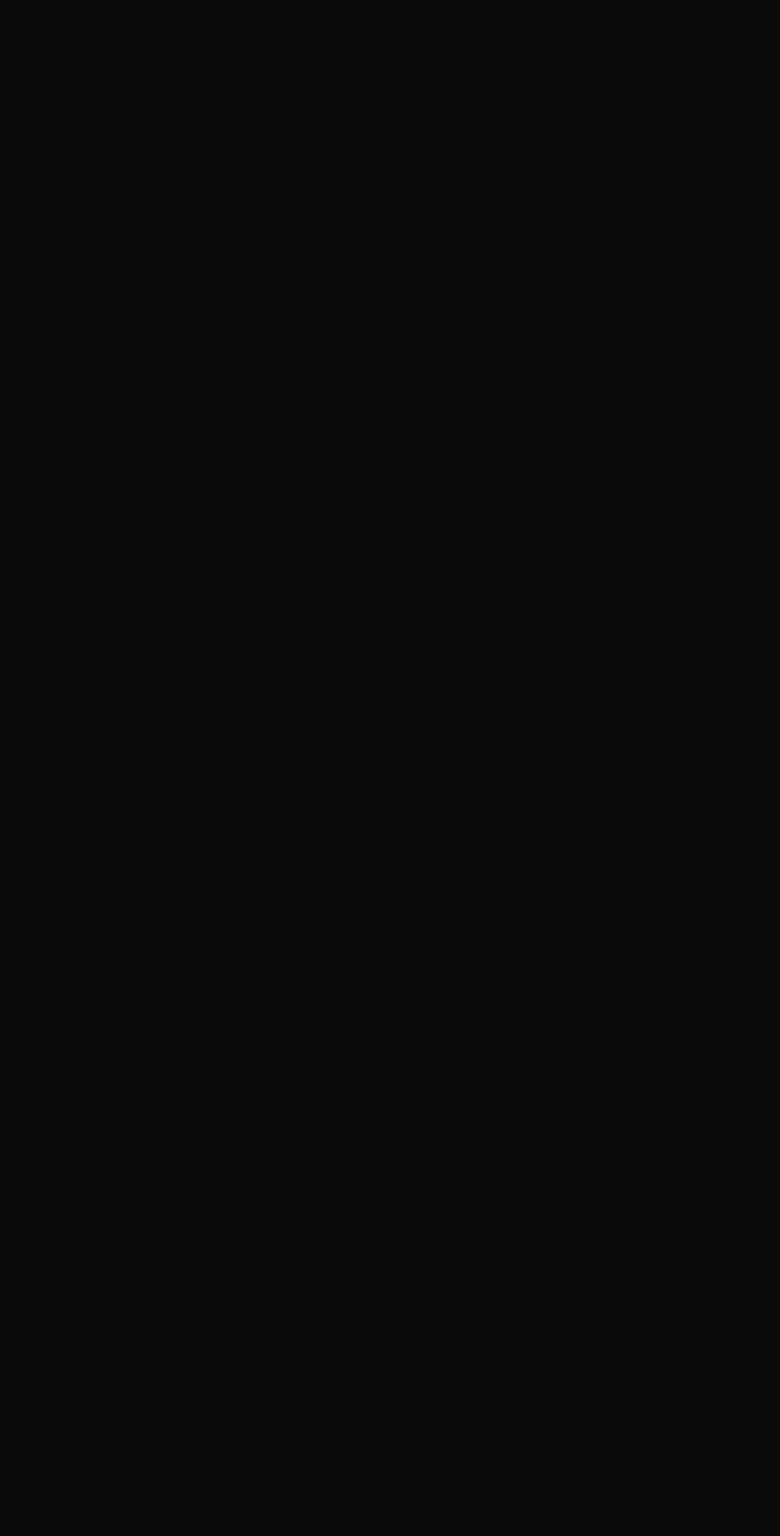
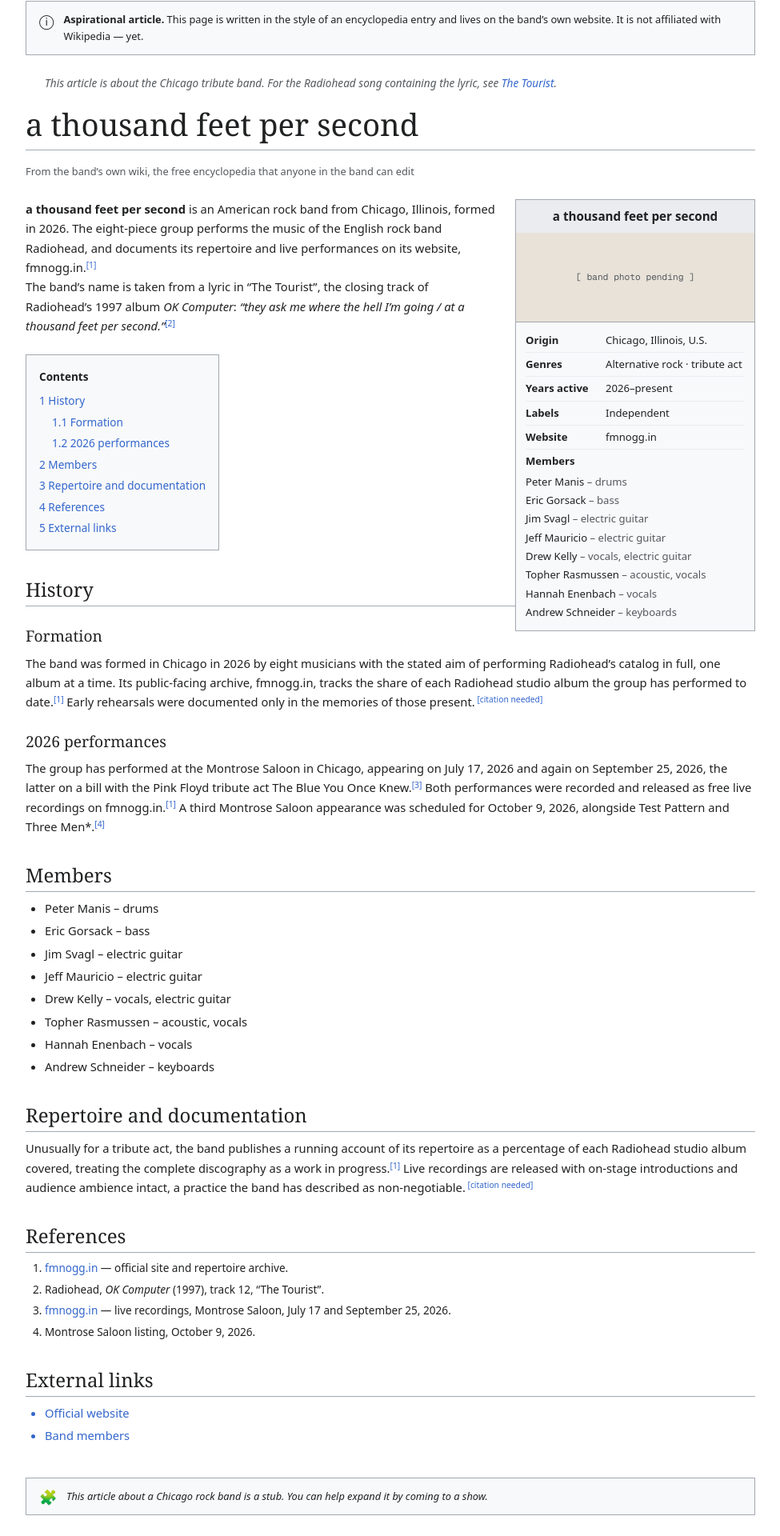
Before and after one commit to topher416/fmnogg.in, a Next.js app: page /wiki in a window 1280 px wide. Before the commit this address had no page. Shown: the part 39-1959 px from the top of the page at 80% size, without its empty margins (152-1127 px from the left). Before the commit the page ends 800 px from the top, so only its background shows below. Built offline with nearby package versions, Linux system fonts and the light colour scheme; a web font is replaced by a local one.

Commit message:
Add hidden Wikipedia-style aspirational article at /wiki (no nav link)

```diff
--- /dev/null
+++ b/src/app/wiki/page.tsx
@@ -0,0 +1,226 @@
+import type { Metadata } from "next";
+
+export const metadata: Metadata = {
+  title: "a thousand feet per second — Wiki",
+  description: "An aspirational encyclopedia article about the Chicago Radiohead cover band a thousand feet per second.",
+  robots: { index: false, follow: false },
+};
+
+const MEMBERS = [
+  ["Peter Manis", "drums"],
+  ["Eric Gorsack", "bass"],
+  ["Jim Svagl", "electric guitar"],
+  ["Jeff Mauricio", "electric guitar"],
+  ["Drew Kelly", "vocals, electric guitar"],
+  ["Topher Rasmussen", "acoustic, vocals"],
+  ["Hannah Enenbach", "vocals"],
+  ["Andrew Schneider", "keyboards"],
+] as const;
+
+function Ref({ n }: { n: number }) {
+  return (
+    <sup className="text-[#3366cc] text-[0.7em] whitespace-nowrap">
+      [{n}]
+    </sup>
+  );
+}
+
+function H2({ id, children }: { id: string; children: React.ReactNode }) {
+  return (
+    <h2
+      id={id}
+      className="font-serif text-[1.5rem] leading-snug mt-8 mb-2 pb-1 border-b border-[#a2a9b1] text-[#202122] scroll-mt-4"
+    >
+      {children}
+    </h2>
+  );
+}
+
+function H3({ id, children }: { id: string; children: React.ReactNode }) {
+  return (
+    <h3
+      id={id}
+      className="font-serif text-[1.2rem] leading-snug mt-6 mb-2 text-[#202122] scroll-mt-4"
+    >
+      {children}
+    </h3>
+  );
+}
+
+export default function WikiPage() {
+  return (
+    <div className="min-h-screen bg-white text-[#202122]">
+      <main className="max-w-[960px] mx-auto px-4 sm:px-6 py-6 sm:py-10 text-[0.92rem] leading-[1.65]">
+        {/* aspirational disclaimer */}
+        <div className="mb-6 border border-[#a2a9b1] bg-[#f8f9fa] px-4 py-3 text-[0.8rem] leading-relaxed flex gap-3">
+          <span className="text-lg leading-none mt-0.5">ⓘ</span>
+          <p>
+            <strong>Aspirational article.</strong> This page is written in the
+            style of an encyclopedia entry and lives on the band&rsquo;s own
+            website. It is not affiliated with Wikipedia — yet.
+          </p>
+        </div>
+
+        {/* hatnote */}
+        <p className="italic text-[0.85rem] text-[#54595d] mb-4 pl-6">
+          This article is about the Chicago tribute band. For the Radiohead
+          song containing the lyric, see{" "}
+          <span className="text-[#3366cc]">The Tourist</span>.
+        </p>
+
+        <h1 className="font-serif text-[2rem] sm:text-[2.4rem] leading-tight pb-2 border-b border-[#a2a9b1] mb-4">
+          a thousand feet per second
+        </h1>
+        <p className="text-[0.8rem] text-[#54595d] mb-6">
+          From the band&rsquo;s own wiki, the free encyclopedia that anyone
+          in the band can edit
+        </p>
+
+        {/* infobox */}
+        <aside className="sm:float-right sm:ml-6 sm:mb-4 mb-6 w-full sm:w-[300px] border border-[#a2a9b1] bg-[#f8f9fa] text-[0.82rem] leading-relaxed">
+          <div className="bg-[#eaecf0] px-3 py-2 text-center font-bold text-[0.95rem]">
+            a thousand feet per second
+          </div>
+          <div className="px-3 py-3 border-b border-[#a2a9b1] flex items-center justify-center h-28 bg-[#e8e2d9] text-[#54595d] font-mono text-[0.7rem] text-center">
+            [ band photo pending ]
+          </div>
+          <dl className="px-3 py-2">
+            {[
+              ["Origin", "Chicago, Illinois, U.S."],
+              ["Genres", "Alternative rock · tribute act"],
+              ["Years active", "2026–present"],
+              ["Labels", "Independent"],
+              ["Website", "fmnogg.in"],
+            ].map(([k, v]) => (
+              <div key={k} className="flex gap-2 py-1 border-b border-[#eaecf0] last:border-0">
+                <dt className="font-bold w-[92px] shrink-0">{k}</dt>
+                <dd className="m-0">{v}</dd>
+              </div>
+            ))}
+            <div className="py-1">
+              <dt className="font-bold mb-1">Members</dt>
+              <dd className="m-0">
+                <ul className="list-none m-0 p-0 space-y-0.5">
+                  {MEMBERS.map(([name, role]) => (
+                    <li key={name}>
+                      {name} <span className="text-[#54595d]">– {role}</span>
+                    </li>
+                  ))}
+                </ul>
+              </dd>
+            </div>
+          </dl>
+        </aside>
+
+        {/* lead */}
+        <p>
+          <strong>a thousand feet per second</strong> is an American rock band
+          from Chicago, Illinois, formed in 2026. The eight-piece group
+          performs the music of the English rock band Radiohead, and
+          documents its repertoire and live performances on its website,
+          fmnogg.in.<Ref n={1} />
+        </p>
+        <p>
+          The band&rsquo;s name is taken from a lyric in &ldquo;The
+          Tourist&rdquo;, the closing track of Radiohead&rsquo;s 1997 album{" "}
+          <em>OK Computer</em>: <em>&ldquo;they ask me where the hell
+          I&rsquo;m going / at a thousand feet per second.&rdquo;</em>
+          <Ref n={2} />
+        </p>
+
+        {/* TOC */}
+        <nav className="my-6 border border-[#a2a9b1] bg-[#f8f9fa] p-4 text-[0.85rem] w-fit">
+          <p className="font-bold mb-2">Contents</p>
+          <ol className="list-none m-0 p-0 space-y-1 text-[#3366cc]">
+            <li><a href="#history" className="hover:underline">1 History</a>
+              <ol className="list-none pl-4 mt-1 space-y-1">
+                <li><a href="#formation" className="hover:underline">1.1 Formation</a></li>
+                <li><a href="#performances" className="hover:underline">1.2 2026 performances</a></li>
+              </ol>
+            </li>
+            <li><a href="#members" className="hover:underline">2 Members</a></li>
+            <li><a href="#repertoire" className="hover:underline">3 Repertoire and documentation</a></li>
+            <li><a href="#references" className="hover:underline">4 References</a></li>
+            <li><a href="#external-links" className="hover:underline">5 External links</a></li>
+          </ol>
+        </nav>
+
+        <H2 id="history">History</H2>
+        <H3 id="formation">Formation</H3>
+        <p>
+          The band was formed in Chicago in 2026 by eight musicians with the
+          stated aim of performing Radiohead&rsquo;s catalog in full, one
+          album at a time. Its public-facing archive, fmnogg.in, tracks the
+          share of each Radiohead studio album the group has performed to
+          date.<Ref n={1} /> Early rehearsals were documented only in the
+          memories of those present.<sup className="text-[#3366cc] text-[0.7em]"> [citation needed]</sup>
+        </p>
+        <H3 id="performances">2026 performances</H3>
+        <p>
+          The group has performed at the Montrose Saloon in Chicago, appearing
+          on July 17, 2026 and again on September 25, 2026, the latter on a
+          bill with the Pink Floyd tribute act The Blue You Once Knew.
+          <Ref n={3} /> Both performances were recorded and released as free
+          live recordings on fmnogg.in.<Ref n={1} /> A third Montrose Saloon
+          appearance was scheduled for October 9, 2026, alongside Test Pattern
+          and Three Men*.<Ref n={4} />
+        </p>
+
+        <H2 id="members">Members</H2>
+        <ul className="list-disc pl-6 space-y-1">
+          {MEMBERS.map(([name, role]) => (
+            <li key={name}>
+              {name} – {role}
+            </li>
+          ))}
+        </ul>
+
+        <H2 id="repertoire">Repertoire and documentation</H2>
+        <p>
+          Unusually for a tribute act, the band publishes a running account of
+          its repertoire as a percentage of each Radiohead studio album
+          covered, treating the complete discography as a work in progress.
+          <Ref n={1} /> Live recordings are released with on-stage
+          introductions and audience ambience intact, a practice the band has
+          described as non-negotiable.<sup className="text-[#3366cc] text-[0.7em]"> [citation needed]</sup>
+        </p>
+
+        <H2 id="references">References</H2>
+        <ol className="list-decimal pl-6 space-y-1 text-[0.85rem]">
+          <li id="ref-1">
+            <a href="https://fmnogg.in" className="text-[#3366cc] hover:underline">fmnogg.in</a> — official site and repertoire archive.
+          </li>
+          <li id="ref-2">
+            Radiohead, <em>OK Computer</em> (1997), track 12, &ldquo;The Tourist&rdquo;.
+          </li>
+          <li id="ref-3">
+            <a href="https://fmnogg.in" className="text-[#3366cc] hover:underline">fmnogg.in</a> — live recordings, Montrose Saloon, July 17 and September 25, 2026.
+          </li>
+          <li id="ref-4">
+            Montrose Saloon listing, October 9, 2026.
+          </li>
+        </ol>
+
+        <H2 id="external-links">External links</H2>
+        <ul className="list-disc pl-6 space-y-1 text-[#3366cc]">
+          <li><a href="https://fmnogg.in" className="hover:underline">Official website</a></li>
+          <li><a href="https://fmnogg.in/members" className="hover:underline">Band members</a></li>
+        </ul>
+
+        {/* stub template */}
+        <div className="mt-10 border border-[#a2a9b1] bg-[#f8f9fa] px-4 py-3 text-[0.8rem] flex gap-3">
+          <span className="text-lg leading-none mt-0.5">🧩</span>
+          <p className="m-0">
+            <em>This article about a Chicago rock band is a stub. You can help
+            expand it by coming to a show.</em>
+          </p>
+        </div>
+
+        <p className="mt-8 text-[0.75rem] text-[#72777d]">
+          Categories: Musical groups from Chicago · Radiohead tribute bands ·
+          2026 establishments in Illinois
+        </p>
+      </main>
+    </div>
+  );
+}
```
